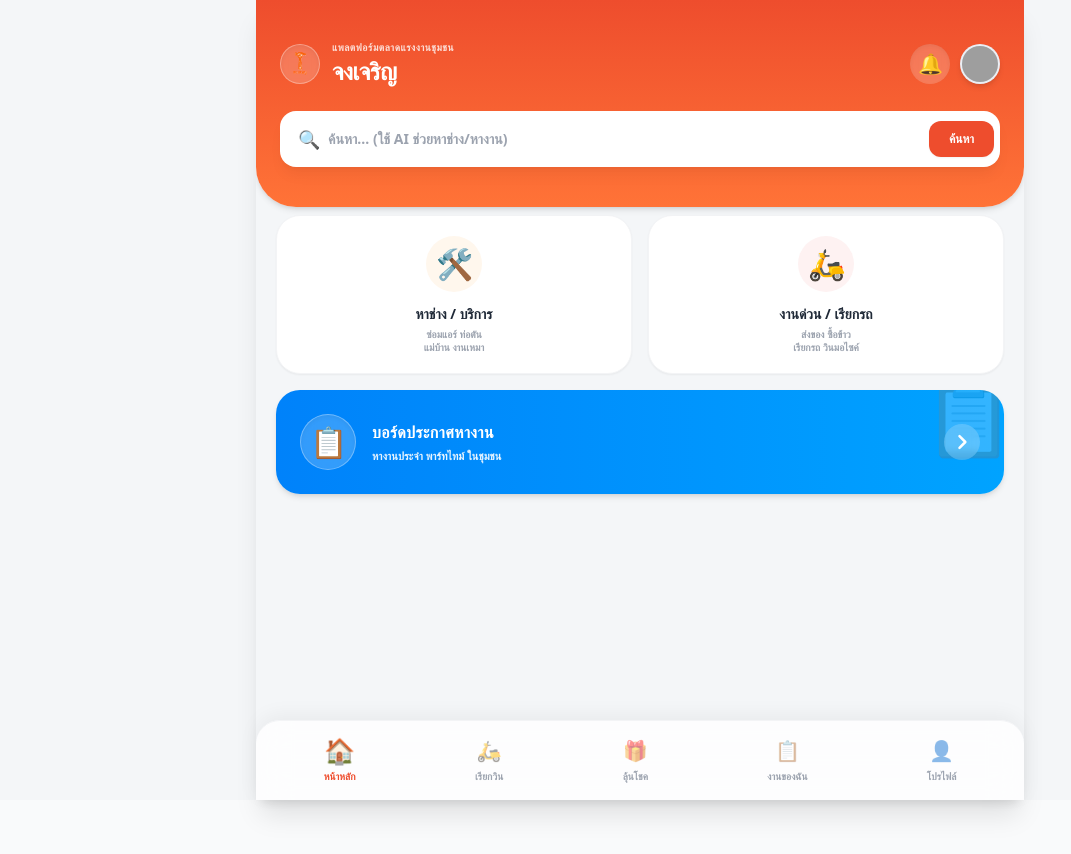
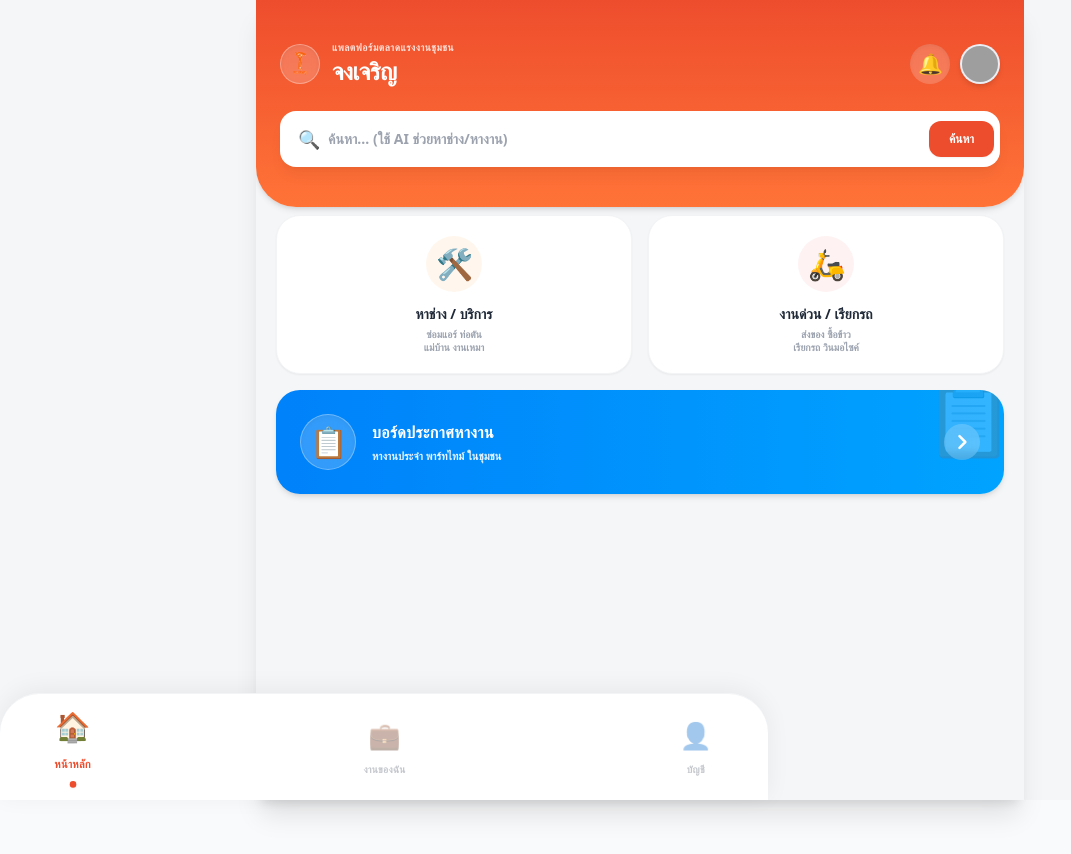
Before and after one commit to BSam-B3/jong-jaroen, a Next.js app: page / in a window 1280 px wide. Shown: the top 854 px of the page, without its empty margins (0-1071 px from the left). Built offline with nearby package versions, Linux system fonts and the light colour scheme; grey boxes are pictures that could not be loaded.

Commit message:
Refactor BottomNav component with NavItem usage
Refactor BottomNav to use NavItem component for navigation links and update styles.

```diff
--- a/app/components/BottomNav.tsx
+++ b/app/components/BottomNav.tsx
@@ -1,34 +1,29 @@
-'use client';
-
-import Link from 'next/link';
+'use client'; // ✅ ต้องใช้ 'use client' เพราะเราใช้ usePathname ค่ะ
+import Link from "next/link";
 import { usePathname } from 'next/navigation';
 
 export default function BottomNav() {
   const pathname = usePathname();
 
-  const navItems = [
-    { name: 'หน้าหลัก', href: '/', icon: '🏠' },
-    { name: 'เรียกวิน', href: '/win-online', icon: '🛵' },
-    { name: 'ลุ้นโชค', href: '/rewards', icon: '🎁' }, // เพิ่มเมนูนี้เข้าไปค่ะ
-    { name: 'งานของฉัน', href: '/my-jobs', icon: '📋' },
-    { name: 'โปรไฟล์', href: '/profile', icon: '👤' },
-  ];
-
   return (
-    <nav className="fixed bottom-0 left-0 right-0 bg-white/80 backdrop-blur-lg border-t border-gray-100 px-2 py-2 z-50 flex justify-around items-center max-w-3xl mx-auto rounded-t-[1.5rem] shadow-[0_-5px_20px_rgba(0,0,0,0.05)]">
-      {navItems.map((item) => {
-        const isActive = pathname === item.href;
-        return (
-          <Link key={item.name} href={item.href} className="flex flex-col items-center p-2 transition-all active:scale-90">
-            <span className={`text-xl mb-1 ${isActive ? 'scale-125' : 'opacity-50'}`}>
-              {item.icon}
-            </span>
-            <span className={`text-[10px] font-black ${isActive ? 'text-[#EE4D2D]' : 'text-gray-400'}`}>
-              {item.name}
-            </span>
-          </Link>
-        );
-      })}
+    <nav className="fixed bottom-0 w-full sm:max-w-2xl md:max-w-3xl bg-white/95 backdrop-blur-md border-t border-gray-100 px-8 py-4 flex justify-between items-center shadow-[0_-4px_25px_rgba(0,0,0,0.06)] rounded-t-[2.5rem] z-50">
+      <NavItem icon="🏠" label="หน้าหลัก" href="/" pathname={pathname} />
+      <NavItem icon="💼" label="งานของฉัน" href="/my-jobs" pathname={pathname} />
+      <NavItem icon="👤" label="บัญชี" href="/profile" pathname={pathname} />
     </nav>
   );
 }
+
+// คอมโพเนนต์เมนูด้านล่าง (เจมปรับระยะห่างให้สมดุลสำหรับ 3 ปุ่มค่ะ)
+function NavItem({ icon, label, href, pathname }: { icon: string, label: string, href: string, pathname: string }) {
+  // ตรวจสอบว่าลิงก์นี้กำลังเปิดอยู่หรือไม่ (Active State)
+  const active = pathname === href;
+
+  return (
+    <Link href={href} className={`flex flex-col items-center gap-1.5 cursor-pointer transition-all ${active ? 'scale-110' : 'opacity-40 hover:opacity-100'} px-6`}>
+      <span className="text-[26px]">{icon}</span>
+      <span className={`text-[10px] font-black tracking-wide ${active ? 'text-[#EE4D2D]' : 'text-gray-500'} whitespace-nowrap`}>{label}</span>
+      {active && <div className="w-1.5 h-1.5 bg-[#EE4D2D] rounded-full shadow-sm mt-0.5"></div>}
+    </Link>
+  );
+}
```
